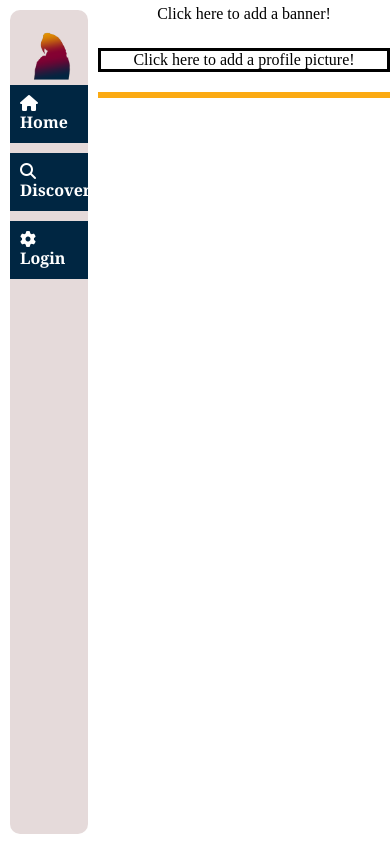
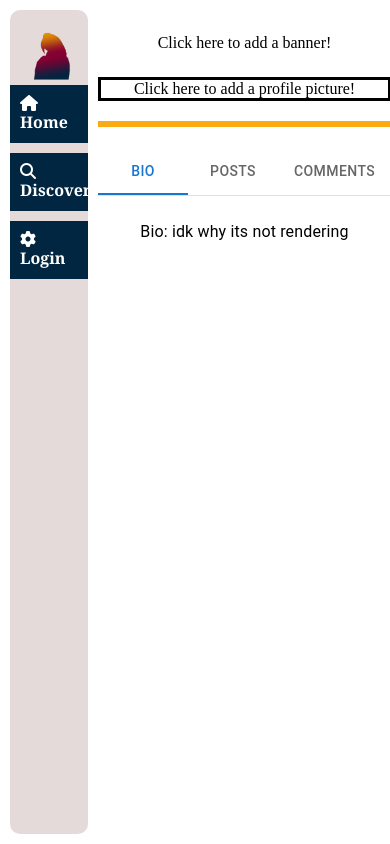
Before and after one commit to GaryM636/project-3, a React (Vite) app in the folder client/: page /profile in a window 390 px wide. Built offline with nearby package versions, Linux system fonts and the light colour scheme; no server answers.

Commit message:
profile page updated, postList updated with added comment section, new post for is now responsive, medium screen media query added margin on the right so there is a bit of space

```diff
--- a/client/src/App.jsx
+++ b/client/src/App.jsx
@@ -16,6 +16,7 @@ import Images from './Components/Images/ProfileImages';
 import User from './Pages/User';
 import Login from './Pages/Login';
 import CreatePost from './Components/PostForm/newPost'
+import Profile from './Pages/Profile';
 //css imports
 import './main.css';
 import './Components/Search/searchBar.css'
@@ -61,7 +62,7 @@ function App() {
           </div>
           <div className='center-section'>
             <Routes>
-              <Route path="/profile" element={<Images />} />
+              <Route path="/profile" element={<Profile />} />
               <Route path="/" element={<Home />} />
               <Route path="/discover" element={<Discover />} />
               <Route path="/users/:userId" element={<User />} />
--- /dev/null
+++ b/client/src/Components/InfoBody/index.jsx
@@ -0,0 +1,68 @@
+import * as React from 'react';
+import PropTypes from 'prop-types';
+import Tabs from '@mui/material/Tabs';
+import Tab from '@mui/material/Tab';
+import Typography from '@mui/material/Typography';
+import Box from '@mui/material/Box';
+
+function CustomTabPanel(props) {
+  const { children, value, index, ...other } = props;
+
+  return (
+    <div
+      role="tabpanel"
+      hidden={value !== index}
+      id={`simple-tabpanel-${index}`}
+      aria-labelledby={`simple-tab-${index}`}
+      {...other}
+    >
+      {value === index && (
+        <Box sx={{ p: 3 }}>
+          <Typography>{children}</Typography>
+        </Box>
+      )}
+    </div>
+  );
+}
+
+CustomTabPanel.propTypes = {
+  children: PropTypes.node,
+  index: PropTypes.number.isRequired,
+  value: PropTypes.number.isRequired,
+};
+
+function a11yProps(index) {
+  return {
+    id: `simple-tab-${index}`,
+    'aria-controls': `simple-tabpanel-${index}`,
+  };
+}
+
+export default function InfoBody(user) {
+  const [value, setValue] = React.useState(0);
+
+  const handleChange = (event, newValue) => {
+    setValue(newValue);
+  };
+
+  return (
+    <Box sx={{ width: '100%' }}>
+      <Box sx={{ borderBottom: 1, borderColor: 'divider' }}>
+        <Tabs value={value} onChange={handleChange} aria-label="basic tabs example">
+          <Tab label="Bio" {...a11yProps(0)} />
+          <Tab label="Posts" {...a11yProps(1)} />
+          <Tab label="Comments" {...a11yProps(2)} />
+        </Tabs>
+      </Box>
+      <CustomTabPanel value={value} index={0}>
+        Bio: {user.bio} idk why its not rendering
+      </CustomTabPanel>
+      <CustomTabPanel value={value} index={1}>
+        idk why this is not rendering either { user.posts?.length > 0 && <PostsList posts={user.posts} /> }
+      </CustomTabPanel>
+      <CustomTabPanel value={value} index={2}>
+        Comments go here: we dont have comment stuff yet
+      </CustomTabPanel>
+    </Box>
+  );
+}
--- a/client/src/Components/PostForm/newPost.jsx
+++ b/client/src/Components/PostForm/newPost.jsx
@@ -39,7 +39,7 @@ export default function CreatePost() {
 
     return (
         <ThemeProvider theme={defaultTheme}>
-            <Container component="main" maxWidth="xs">
+            <Container component="main" maxWidth="xl">
                 <CssBaseline />
                 <Box
                     sx={{
@@ -52,8 +52,8 @@ export default function CreatePost() {
                     <Typography component="h1" variant="h5">
                         Create new post:
                     </Typography>
-                    <Box component="form" noValidate onSubmit={handleSubmit} sx={{ mt: 3, width: "877px" }}>
-                        <Grid container maxWidth="md" spacing={2}>
+                    <Box component="form" noValidate onSubmit={handleSubmit} sx={{ mt: 3, width: 1 }}>
+                        <Grid container maxWidth="xl" spacing={2}>
                             <Grid item xs={12}>
                                 <TextField
                                     multiline={true}
--- a/client/src/Components/PostsList/index.jsx
+++ b/client/src/Components/PostsList/index.jsx
@@ -7,8 +7,14 @@ import CardActions from '@mui/material/CardActions';
 import CardContent from '@mui/material/CardContent';
 import Typography from '@mui/material/Typography';
 import BottomNav from '../PostBottomNav/index.jsx';
+import Accordion from '@mui/material/Accordion';
+import AccordionSummary from '@mui/material/AccordionSummary';
+import AccordionDetails from '@mui/material/AccordionDetails';
+import CommentForm from '../CommentForm/index.jsx';
 
 const PostsList = () => {
+  const [ isCommentActive, setIsCommentActive ] = React.useState( false );
+
     const { data, loading } = useQuery(QUERY_POSTS);
 
     const posts = data?.getAllPosts || [];
@@ -21,15 +27,31 @@ const PostsList = () => {
     return (
       <>
         { posts.map((post) => (
-         <Card className='cards' key={post._id}>
+          <Card className='cards' key={post._id} sx={{
+            minWidth: 1,
+          }}>
       <CardContent>
         <Typography variant="body2" color="text.secondary">
         {post.text}
         </Typography>
       </CardContent>
       <CardActions className='card-actions'>
-           <BottomNav />
+        <BottomNav setIsCommentActive={setIsCommentActive} isCommentActive={isCommentActive}/>
       </CardActions>
+      <Accordion expanded={isCommentActive}>
+        <AccordionSummary
+          aria-controls="panel1-content"
+          id="panel1-header"
+        >
+          <Typography>Comments</Typography>
+        </AccordionSummary>
+        <AccordionDetails>
+          <CommentForm />
+          <Typography>
+            {/* this is where we need to render comments */}
+          </Typography>
+        </AccordionDetails>
+      </Accordion>
     </Card>
         ))}
       </>
--- a/client/src/Pages/Home.jsx
+++ b/client/src/Pages/Home.jsx
@@ -25,19 +25,13 @@ function Home() {
         <>
         {!Auth.loggedIn() && window.location.replace("/login")}
             <h1>HOME</h1>
-          <PostForm />
             <div className="home-render">
-                <PostWithImg />
-                <PostWoImg />
                 <PostsList />
                 <Link to="/createPost" state = {{userId: userData._id }}>
                     <Fab id="postCreate" color="primary" aria-label="add">
                         <AddIcon id="postCreateBtn" />
                     </Fab>
                 </Link>
-
-            <PostWithImg />
-            <PostWoImg />
             <PostsList />
             </div>
         </>
--- /dev/null
+++ b/client/src/Pages/Profile.jsx
@@ -0,0 +1,25 @@
+import React from "react";
+import { useQuery } from '@apollo/client';
+import { QUERY_USER } from '../utils/queries';
+import { useParams } from 'react-router-dom';
+import ProfileImg from '../Components/Images/ProfileImages';
+import InfoBody from '../Components/InfoBody';
+
+const Profile = () => {
+    const { userId } = useParams();
+
+    const { data } = useQuery(QUERY_USER, {
+        variables: { userId: userId },
+    });
+
+    const user = data?.user || {};
+
+    return (
+        <>
+        <ProfileImg />
+        <InfoBody user={user} />
+        </>
+    );
+}
+
+export default Profile;
--- a/client/src/main.css
+++ b/client/src/main.css
@@ -91,6 +91,7 @@ h1 {
   margin: 0px 5%;
   border: 1px black;
   max-width: 100%;
+  margin-top: 10%;
 }
 
 .images {
@@ -122,6 +123,10 @@ h1 {
   .trends-section,
   .trends-header {
     display: none;
+  }
+
+  .center-section {
+    margin-right: 2%;
   }
 
 }
```
Also changed, not shown: client/src/Components/UserProfile/index.jsx (added), 2 other files (tests, documents, lock files or other folders). Lines whose indentation alone changed are shown as unchanged.
